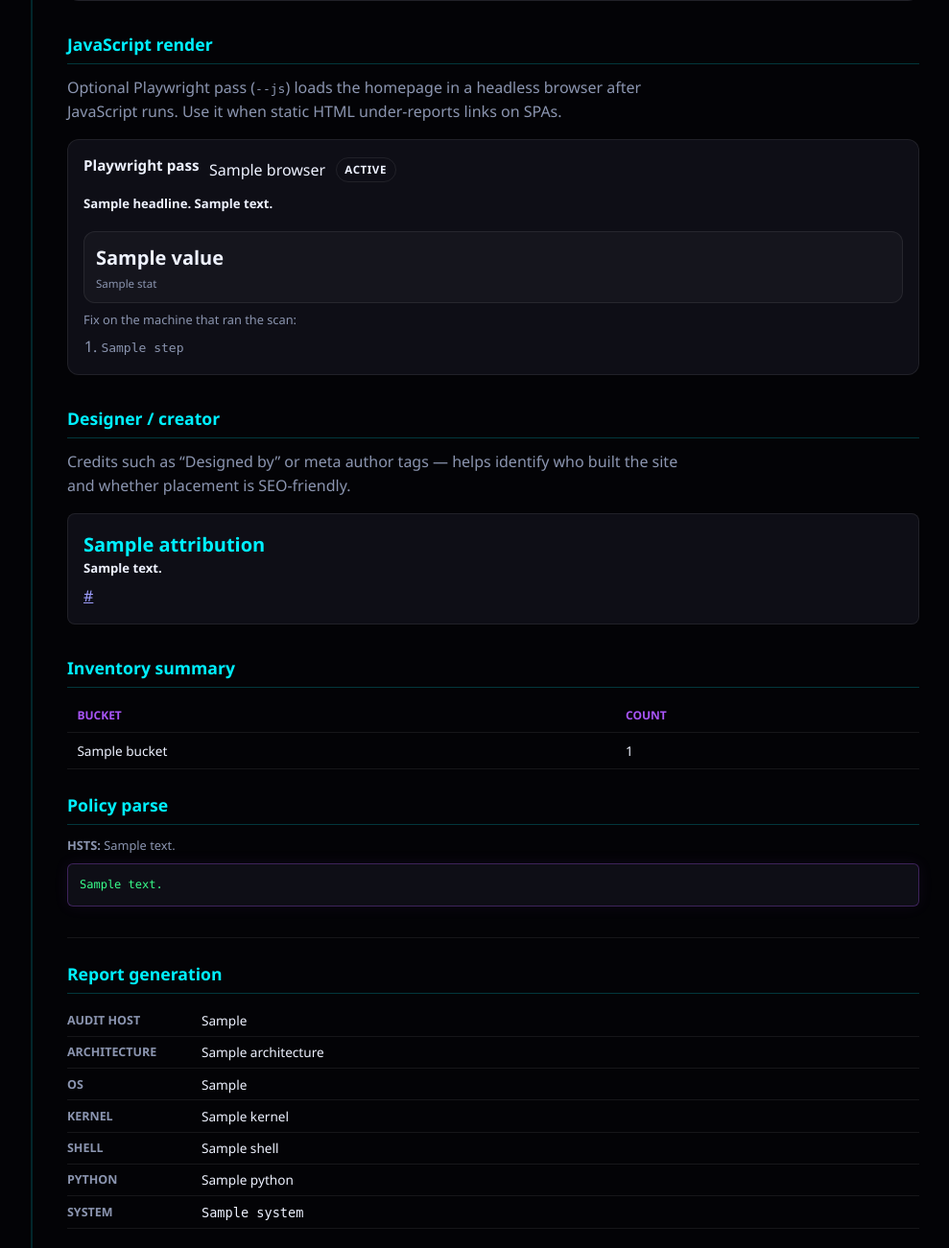
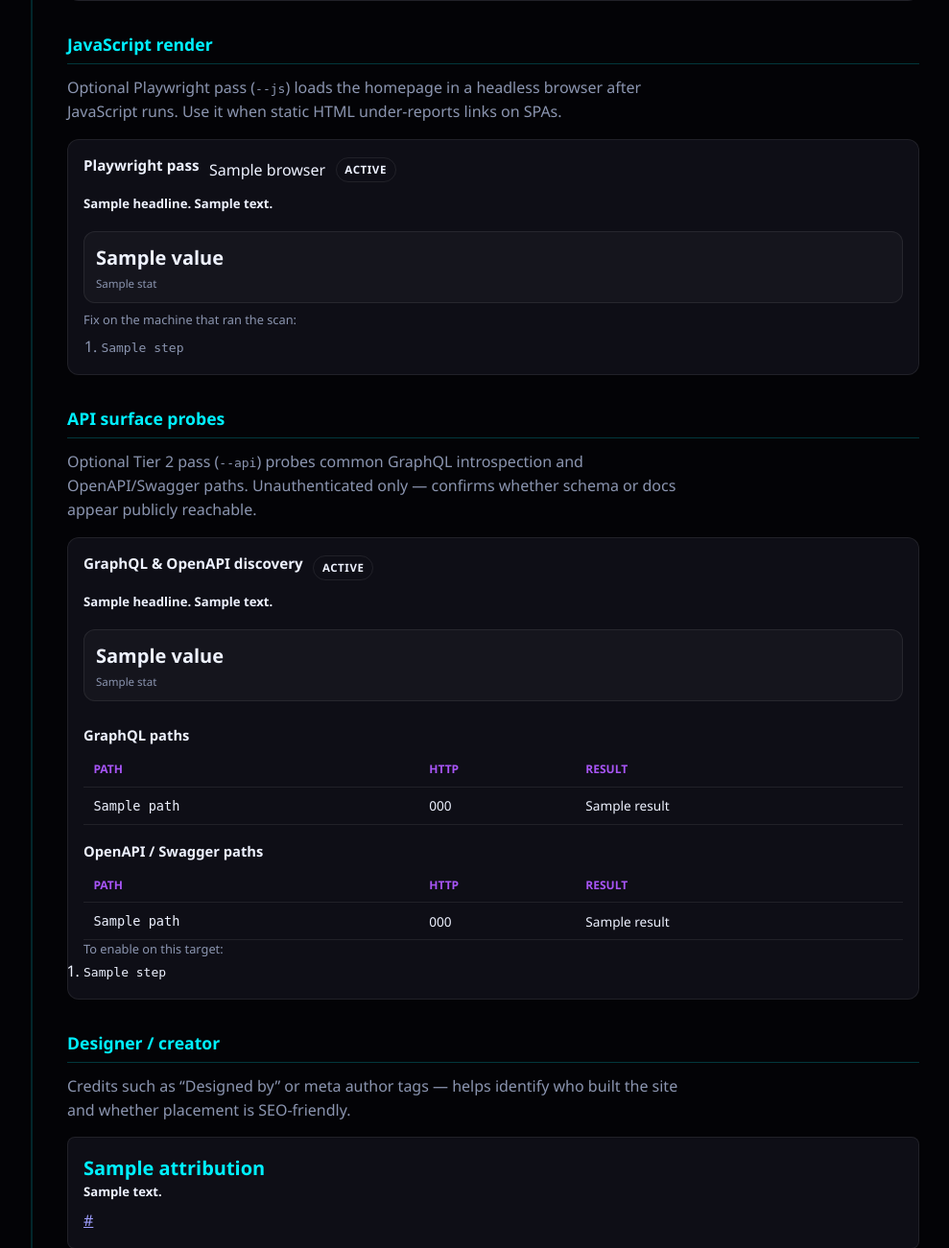
Before and after one commit to Vlad-1618M/web_audit, a Python web app: template v2_python_core/webaudit/templates/reports/technical/report.html in a window 1280 px wide. Shown: the part 3506-4807 px from the top of the page at 96% size, without its empty margins (290-1279 px from the left). Run offline with Jinja, Linux system fonts and the light colour scheme; the template is opened without the code that fills it: most values are stand-ins (such as "Sample title", 1, 10 or a date in 2020).

Commit message:
got API probe widget to technical report so the GraphQL/OpenAPI stats and path table on Technical tab is the same as layout as JS section in UX

```diff
--- /dev/null
+++ b/v2_python_core/webaudit/templates/reports/_shared/api_probe_section.html
@@ -0,0 +1,83 @@
+{# GraphQL / OpenAPI probes — technical tab widget #}
+{% if api_section %}
+<section id="api-probes" class="api-probe-section">
+  <h2>API surface probes</h2>
+  <p class="discovery-intro">
+    Optional Tier 2 pass (<code>--api</code>) probes common GraphQL introspection and OpenAPI/Swagger paths.
+    Unauthenticated only — confirms whether schema or docs appear publicly reachable.
+  </p>
+
+  <div class="discovery-panel api-probe-panel">
+    <div class="api-probe-panel-head">
+      <h3 class="subsection-title">GraphQL &amp; OpenAPI discovery</h3>
+      <span class="api-probe-status-pill api-probe-status-{{ api_section.status }}">{{ api_section.status_label }}</span>
+    </div>
+
+    <p class="dns-summary api-probe-summary {{ api_section.tone }}">
+      <strong>{{ api_section.headline }}.</strong> {{ api_section.summary }}
+    </p>
+
+    {% if api_section.stats %}
+    <div class="api-probe-stats" role="list">
+      {% for stat in api_section.stats %}
+      <div class="api-probe-stat api-probe-stat-{{ stat.tone | default('neutral') }}" role="listitem">
+        <div class="api-probe-stat-val">{{ stat.value }}</div>
+        <div class="api-probe-stat-lbl">{{ stat.label }}</div>
+      </div>
+      {% endfor %}
+    </div>
+    {% endif %}
+
+    {% if api_section.graphql_rows %}
+    <h4 class="api-probe-table-title">GraphQL paths</h4>
+    <table class="api-probe-table">
+      <thead>
+        <tr><th>Path</th><th>HTTP</th><th>Result</th></tr>
+      </thead>
+      <tbody>
+        {% for row in api_section.graphql_rows %}
+        <tr>
+          <td><code>{{ row.path }}</code></td>
+          <td>{{ row.status_code }}</td>
+          <td><span class="api-probe-result api-probe-result-{{ row.tone }}">{{ row.result }}</span></td>
+        </tr>
+        {% endfor %}
+      </tbody>
+    </table>
+    {% endif %}
+
+    {% if api_section.openapi_rows %}
+    <h4 class="api-probe-table-title">OpenAPI / Swagger paths</h4>
+    <table class="api-probe-table">
+      <thead>
+        <tr><th>Path</th><th>HTTP</th><th>Result</th></tr>
+      </thead>
+      <tbody>
+        {% for row in api_section.openapi_rows %}
+        <tr>
+          <td><code>{{ row.path }}</code></td>
+          <td>{{ row.status_code }}</td>
+          <td><span class="api-probe-result api-probe-result-{{ row.tone }}">{{ row.result }}</span></td>
+        </tr>
+        {% endfor %}
+      </tbody>
+    </table>
+    {% endif %}
+
+    {% if api_section.enable_steps %}
+    <div class="api-probe-enable">
+      <p class="meta-inline api-probe-enable-title">To enable on this target:</p>
+      <ol class="api-enable-steps">
+        {% for step in api_section.enable_steps %}
+        <li><code>{{ step }}</code></li>
+        {% endfor %}
+      </ol>
+    </div>
+    {% endif %}
+
+    {% if api_section.has_verify %}
+    <p class="meta-inline api-probe-hint">Exposure details also appear under <a href="#findings-verify">Verify findings</a>.</p>
+    {% endif %}
+  </div>
+</section>
+{% endif %}
--- a/v2_python_core/webaudit/templates/reports/_shared/report_sidebar.html
+++ b/v2_python_core/webaudit/templates/reports/_shared/report_sidebar.html
@@ -41,6 +41,7 @@
     <a href="#attribution">Designer</a>
     <a href="#discovery">Site discovery</a>
     <a href="#js-render">JavaScript</a>
+    <a href="#api-probes">API probes</a>
     <a href="#inventory">Inventory</a>
     <a href="#report-system">System</a>
   </nav>
--- a/v2_python_core/webaudit/templates/reports/_shared/technical_main.html
+++ b/v2_python_core/webaudit/templates/reports/_shared/technical_main.html
@@ -152,6 +152,8 @@
 
 {% include "js_render_section.html" %}
 
+{% include "api_probe_section.html" %}
+
 {% include "attribution_section.html" %}
 
 <section id="inventory">
--- a/v2_python_core/webaudit/templates/reports/technical/report.css
+++ b/v2_python_core/webaudit/templates/reports/technical/report.css
@@ -1434,3 +1434,61 @@ details[open] summary {
   padding-left: 1.15rem;
   color: var(--muted);
 }
+
+/* API probe widget */
+.api-probe-panel { margin-top: 0.75rem; }
+
+.api-probe-panel-head {
+  display: flex;
+  flex-wrap: wrap;
+  align-items: center;
+  gap: 0.5rem 0.65rem;
+  margin-bottom: 0.65rem;
+}
+
+.api-probe-stats {
+  display: grid;
+  grid-template-columns: repeat(auto-fit, minmax(120px, 1fr));
+  gap: 0.65rem;
+  margin: 0.75rem 0 0.5rem;
+}
+
+.api-probe-stat {
+  background: rgba(255, 255, 255, 0.03);
+  border: 1px solid var(--border);
+  border-radius: var(--radius);
+  padding: 0.65rem 0.75rem;
+}
+
+.api-probe-stat-val { font-size: 1.25rem; font-weight: 700; }
+.api-probe-stat-lbl { font-size: 0.72rem; color: var(--muted); margin-top: 0.2rem; }
+.api-probe-stat-cyan .api-probe-stat-val { color: var(--cyan); }
+.api-probe-stat-violet .api-probe-stat-val { color: var(--violet); }
+.api-probe-stat-good .api-probe-stat-val { color: var(--lime); }
+.api-probe-stat-bad .api-probe-stat-val { color: var(--red, #ff6b6b); }
+
+.api-probe-status-pill {
+  font-size: 0.72rem;
+  font-weight: 700;
+  text-transform: uppercase;
+  letter-spacing: 0.05em;
+  border-radius: 999px;
+  padding: 0.2rem 0.55rem;
+  border: 1px solid var(--border);
+}
+
+.api-probe-status-ok {
+  color: var(--lime);
+  border-color: rgba(80, 220, 140, 0.35);
+  background: rgba(80, 220, 140, 0.08);
+}
+
+.api-probe-table-title {
+  margin: 1rem 0 0.45rem;
+  font-size: 0.92rem;
+}
+
+.api-probe-result-good { color: var(--lime); }
+.api-probe-result-warn { color: var(--gold); }
+.api-probe-result-bad { color: var(--red, #ff6b6b); }
+.api-probe-result-neutral { color: var(--muted); }
```
Also changed, not shown: v2_python_core/docs/getting_started_plain.md (+19 -1 lines), v2_python_core/tests/unit/test_api_display.py (added, +123 -0 lines), v2_python_core/webaudit/render/api_display.py (added, +195 -0 lines), v2_python_core/webaudit/render/context.py (+12 -1 lines), v2_python_core/webaudit/templates/reports/owner/report.css (+138 -0 lines), v2_python_core/README.md, 1 other file.
